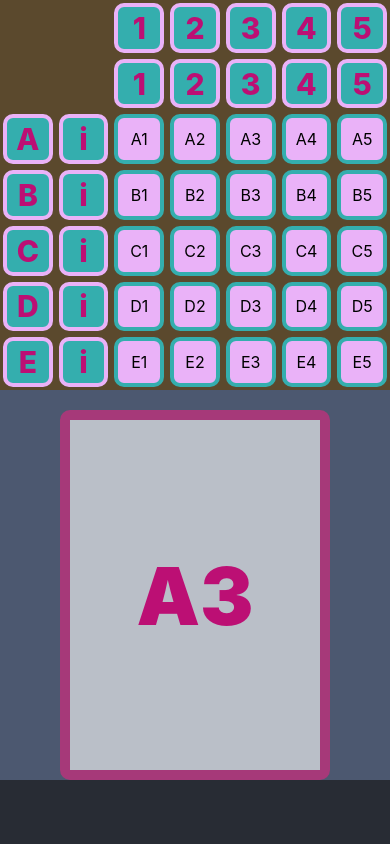
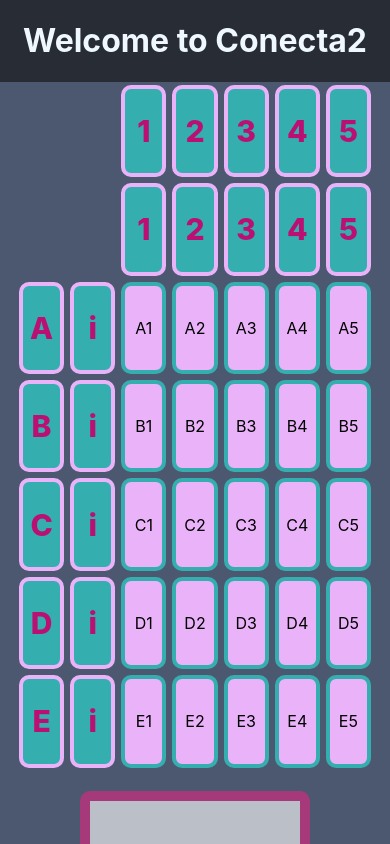
Before and after one commit to Nachocisss/conecta2, a React (Create React App) app: page / in a window 390 px wide. Shown: the top 844 px of the page. Built offline with nearby package versions, Linux system fonts and the light colour scheme.

Commit message:
responsive with vh and header

```diff
--- a/src/App.js
+++ b/src/App.js
@@ -1,13 +1,13 @@
-import BoardScreen from "./Screens/BoardScreen.tsx";
-import CardScreen from "./Screens/CardScreen.tsx";
+import GameScreen from "./Screens/GameScreen.tsx";
 import "./App.css";
+import ExitAlert from "./Screens/Header.tsx";
 
 function App() {
   return (
-    <div className="App">
-      <BoardScreen />
-      <CardScreen />
-    </div>
+    <>
+      <ExitAlert />
+      <GameScreen />
+    </>
   );
 }
 
--- a/src/Components/Card/Card.css
+++ b/src/Components/Card/Card.css
@@ -1,9 +1,16 @@
 .cardContainer {
-  height: 350px;
-  width: 250px;
+  aspect-ratio: 1/1.5;
+  width: 60%;
   border-radius: 10px;
   border: 10px solid #a63979;
   background-color: #ffffff9d;
+  display: flex;
+  margin: 20px auto;
+}
+
+.cardContainer:hover {
+  border: 14px solid #a63979;
+  background-color: #c7bfbf9d;
   display: flex;
   margin: 20px auto;
 }
--- a/src/Components/Card/Card.tsx
+++ b/src/Components/Card/Card.tsx
@@ -1,10 +1,21 @@
-import React from "react";
+import React, { useState } from "react";
 import "./Card.css";
+import { getRandomCoordinate } from "../../Utils/getRandomCoordinate.tsx";
+
 const Card = () => {
+  const [active, setActive] = useState(true);
+  const [coordinate, setCoordinate] = useState(getRandomCoordinate());
+
+  const clickHandler = () => {
+    setActive(!active);
+    active ? setCoordinate("?") : setCoordinate(getRandomCoordinate());
+    return;
+  };
+
   return (
-    <div className="cardContainer">
+    <div className="cardContainer" onClick={clickHandler}>
       <div className="textContainer">
-        <span className="cardText">A3</span>
+        <span className="cardText">{coordinate}</span>
       </div>
     </div>
   );
--- a/src/Components/Cells/BoardCell/BoardCell.css
+++ b/src/Components/Cells/BoardCell/BoardCell.css
@@ -1,13 +1,13 @@
 .boardCell {
   background-color: #eab2f8;
-  aspect-ratio: 1;
   margin: 3px;
   border-radius: 10px;
   border: 4px solid #34aeae;
   color: black;
   align-content: center;
   text-align: center;
-  flex: 1;
+  width: 10vh;
+  height: 10vh;
 }
 .boardCell:hover {
   background-color: #df89f5;
--- a/src/Components/Cells/CoordinatesCells/CoordinatesCell.tsx/CoordinatesCell.css
+++ b/src/Components/Cells/CoordinatesCells/CoordinatesCell.tsx/CoordinatesCell.css
@@ -1,6 +1,5 @@
 .CoordinatesCell {
   background-color: #34aeae;
-  aspect-ratio: 1;
   margin: 3px;
   border-radius: 10px;
   border: 4px solid #eab2f8;
@@ -10,12 +9,13 @@
   font-size: 30px;
   font-weight: 800;
   color: #bc0f74;
-  flex: 1;
+  width: 10vh;
+  height: 10vh;
 }
 
 .CoordinatesDummyCell {
-  aspect-ratio: 1;
-  flex: 1;
+  width: 10vh;
+  height: 10vh;
   margin: 3px;
   border: 4px solid transparent;
   align-content: center;
--- /dev/null
+++ b/src/Screens/GameScreen.tsx
@@ -0,0 +1,17 @@
+import React from "react";
+import "./Screens.css";
+import BoardScreen from "./BoardScreen.tsx";
+import CardScreen from "./CardScreen.tsx";
+import { createCoordinatesObject } from "../Utils/getRandomCoordinate.tsx";
+
+const GameScreen = () => {
+  const coordinatesObject = createCoordinatesObject();
+  return (
+    <div className="App">
+      <BoardScreen coordinatesObject={coordinatesObject} />
+      <CardScreen coordinatesObject={coordinatesObject} />
+    </div>
+  );
+};
+
+export default GameScreen;
--- /dev/null
+++ b/src/Screens/Header.tsx
@@ -0,0 +1,11 @@
+import React from "react";
+
+const Header = () => {
+  return (
+    <div className="headerContainer">
+      <h1>Welcome to Conecta2</h1>
+    </div>
+  );
+};
+
+export default Header;
--- a/src/Screens/Screens.css
+++ b/src/Screens/Screens.css
@@ -1,10 +1,15 @@
 .boardScreen {
-  flex: 3;
-  background-color: rgb(91, 73, 45);
+  flex: 2;
   justify-content: center;
   align-items: center;
+  margin: 16px;
 }
 .cardScreen {
   flex: 1;
   margin: 0px 20px;
 }
+
+.headerContainer {
+  text-align: center;
+  color: aliceblue;
+}
--- /dev/null
+++ b/src/Utils/getRandomCoordinate.tsx
@@ -0,0 +1,23 @@
+const letters = ["A", "B", "C", "D", "E"];
+
+const getRandomCoordinate = () => {
+  const number = Math.floor(Math.random() * 5) + 1;
+  const letter = letters[Math.floor(Math.random() * 5)];
+  return letter + number;
+};
+
+const createCoordinatesObject = () => {
+  const numbers = ["1", "2", "3", "4", "5"];
+  const coordinates = {};
+
+  letters.forEach((letter) => {
+    numbers.forEach((number) => {
+      const coordinate = letter + number;
+      coordinates[coordinate] = false;
+    });
+  });
+
+  return coordinates;
+};
+
+export { getRandomCoordinate, createCoordinatesObject };
```
